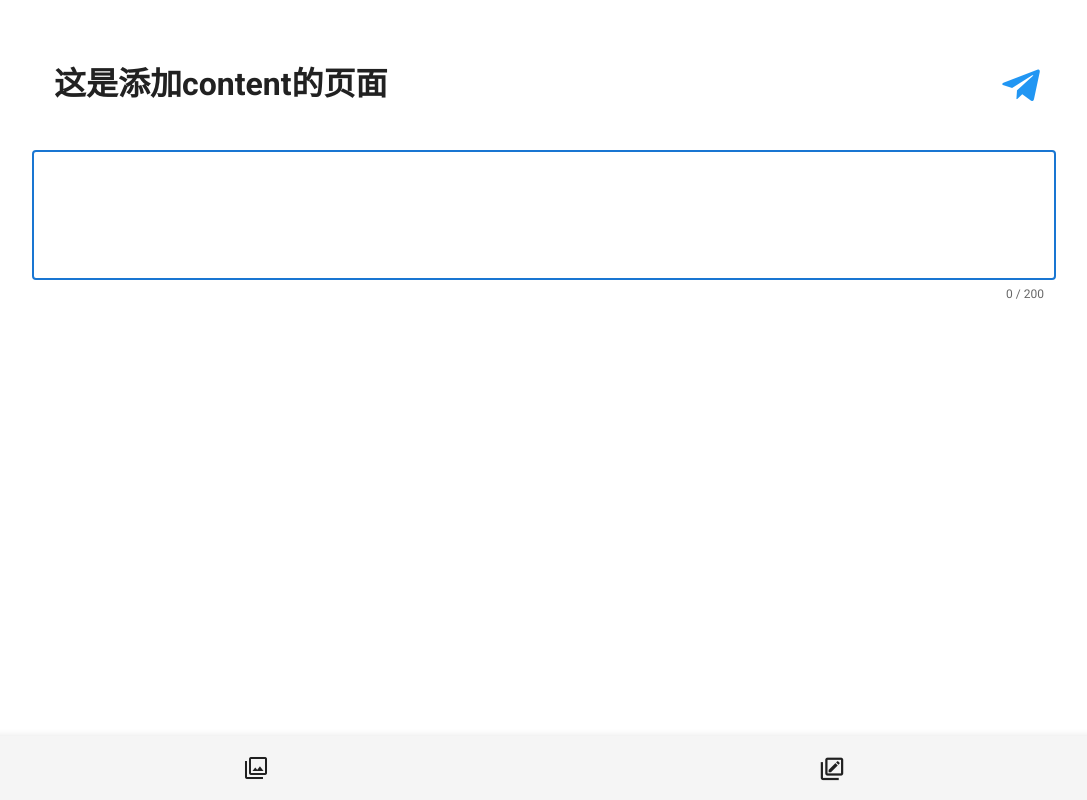
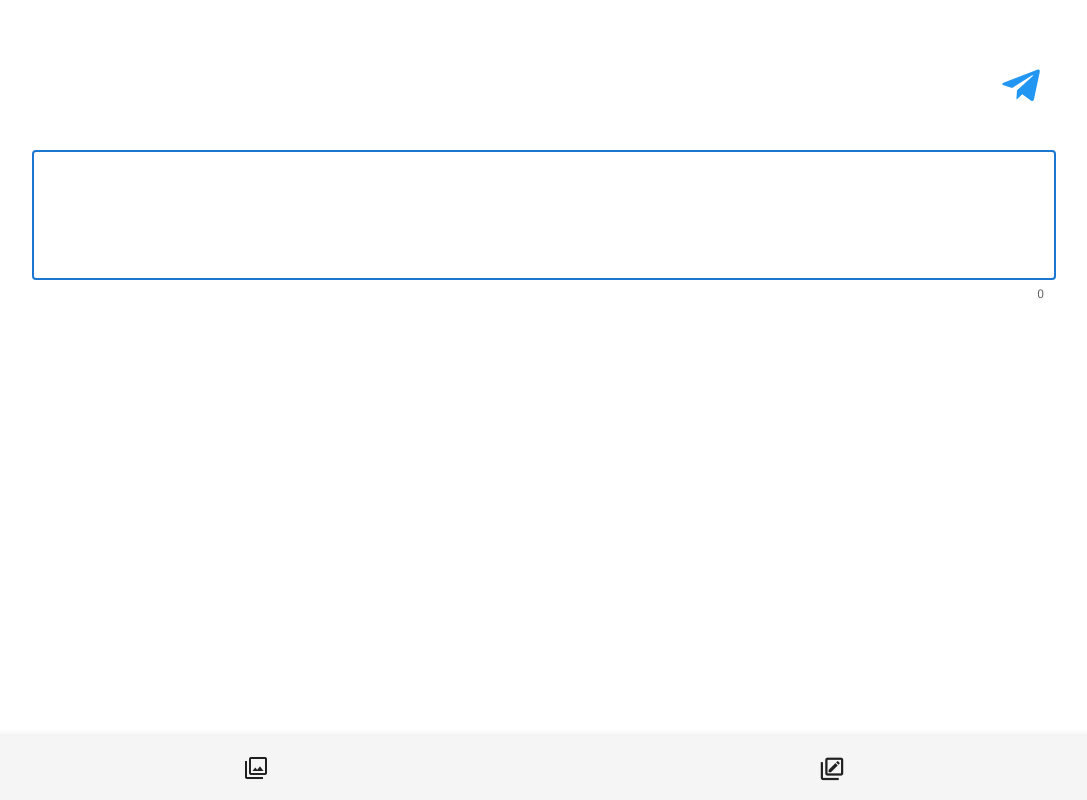
Before and after one commit to Quophic/JiuGuan, a Vue app in the folder jiuguan/: page /community/addContent in a window 1280 px wide. Shown: the whole page, without its empty margins (96-1183 px from the left). Built offline with nearby package versions, Linux system fonts and the light colour scheme.

Commit message:
部分后端接口完成，等待进一步的用户数据

```diff
--- a/jiuguan/src/views/AddContent.vue
+++ b/jiuguan/src/views/AddContent.vue
@@ -1,6 +1,6 @@
 <template>
     <div>
-       <h1>这是添加content的页面</h1>
+
        <div class="justify">
             <v-btn
                 text
@@ -23,7 +23,7 @@
                 auto-grow
                 background-color="white"
                 outlined
-                counter="200"
+                counter
                 :placeholder="placeHolder"
                 >
                 </v-textarea>
@@ -66,8 +66,12 @@ export default {
         sendContent(){
               if (this.newContent.match(/[\S]/) != null){
                    console.log(this.newContent)
+                    this.$axios.get('/upcomment?Content='+this.newContent+'&FromId=0'+'&FromName=lsp').then(response =>{
+                        console.log(response.data)
+                    })
+
                     this.newContent = ""
-                     this.placeHolder = "说点什么吧？"
+                    this.placeHolder = "说点什么吧？"
               }
               else{
                   this.placeHolder = "禁止输入为空"
--- a/jiuguan/src/views/Community.vue
+++ b/jiuguan/src/views/Community.vue
@@ -11,7 +11,7 @@
       <v-avatar>
         <v-img max-height="100%" src="../assets/logo.png"></v-img>
       </v-avatar>
-       <span class="id">{{item.ID}}</span>
+       <span class="id">{{item.FromName}}</span>
      </v-card-title>
      <v-card-text>
        {{item.Content}}
@@ -38,7 +38,7 @@
         elevation="0"
        >
          <v-icon color="grey" >mdi-message-processing-outline</v-icon>
-        <!-- <span class="num">评论数</span>  -->
+        <span class="num" v-show="item.ReplyNum">{{item.ReplyNum}}</span>
        </v-btn>
       </v-row>
      </v-card-actions>
@@ -70,13 +70,15 @@
 export default {
     data(){
       return{
-        contents:[]
+        contents:[],
+        pageNum:1
       }
     },
     methods:{
       //  请求comment测试
         test(){
-            this.$axios.get('/getcommentbytime').then(response => {
+          //当contents被清空时，pageNum要赋值为1
+            this.$axios.get('/getcommentbytime?PageSize=10&PageNum='+this.pageNum++).then(response => {
                     if (response.data) {
                         console.log(response.data.date)
                         this.contents.push(...response.data.date)
```
